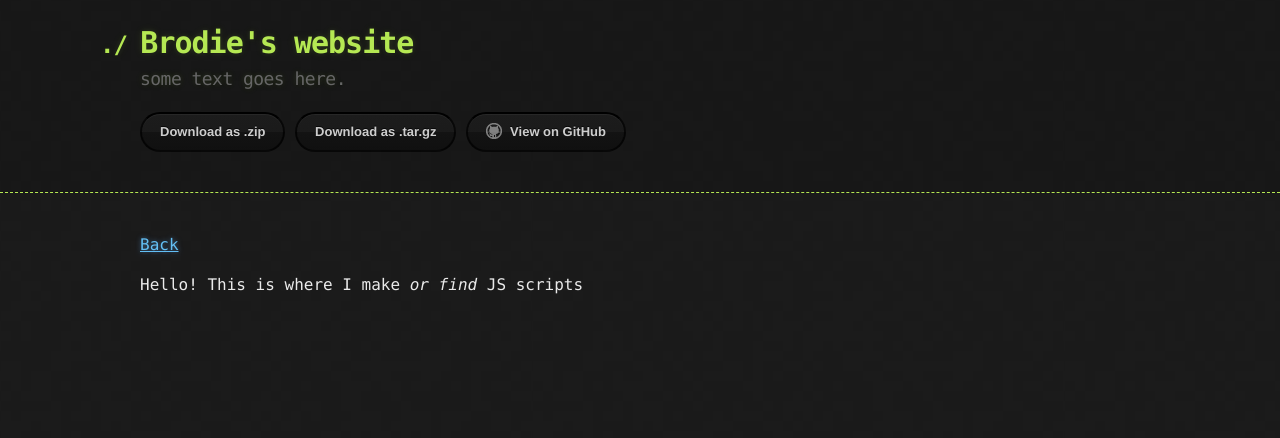
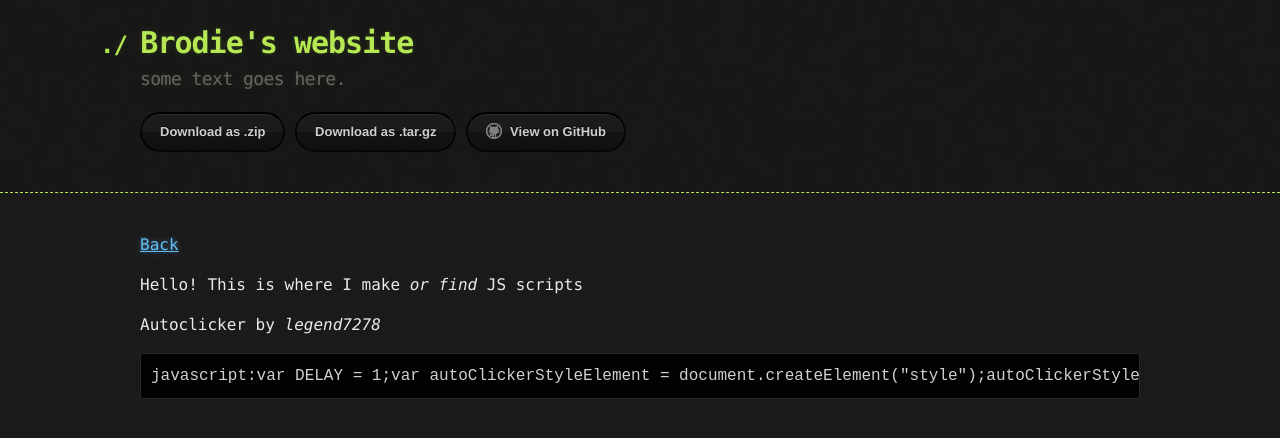
Before and after one commit to TheRealBrodie/TheRealBrodie.github.io, a Jekyll site: the page built from js-scripts.md, in a window 1280 px wide. Shown: the top 438 px of the page. Built offline with Jekyll 4.4.1, drawn with Linux system fonts in a browser that asks for light colours.

Commit message:
Update js-scripts.md

````diff
--- a/js-scripts.md
+++ b/js-scripts.md
@@ -4,3 +4,8 @@ layout: default
 [Back](index.html)
 
 Hello! This is where I make _or find_ JS scripts
+
+Autoclicker by _legend7278_
+```
+javascript:var DELAY = 1;var autoClickerStyleElement = document.createElement("style");autoClickerStyleElement.innerHTML="*{cursor: crosshair !important;}";document.body.appendChild(autoClickerStyleElement);function addClicker(e) {if(!e.isTrusted) {return;}if(e.target.classList.contains("auto-clicker-target")) {e.target.classList.remove("auto-clicker-target");} else {e.target.classList.add("auto-clicker-target");}document.body.removeChild(autoClickerStyleElement);document.body.removeEventListener("click", addClicker);e.preventDefault();autoClick(e.target);}function autoClick(element) {if(element.classList.contains("auto-clicker-target")) {element.click();setTimeout(function(){ autoClick(element); }, DELAY);}}document.body.addEventListener("click", addClicker, 0);
+```
````
